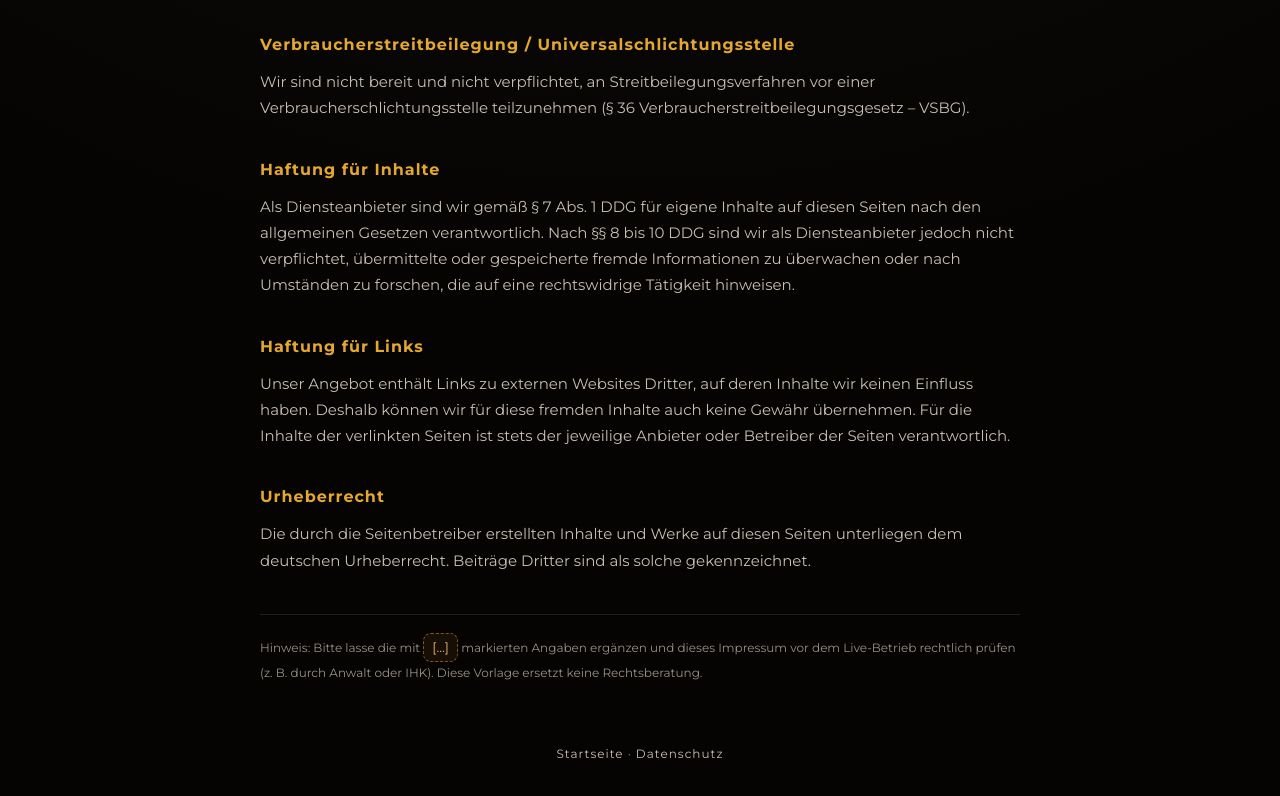
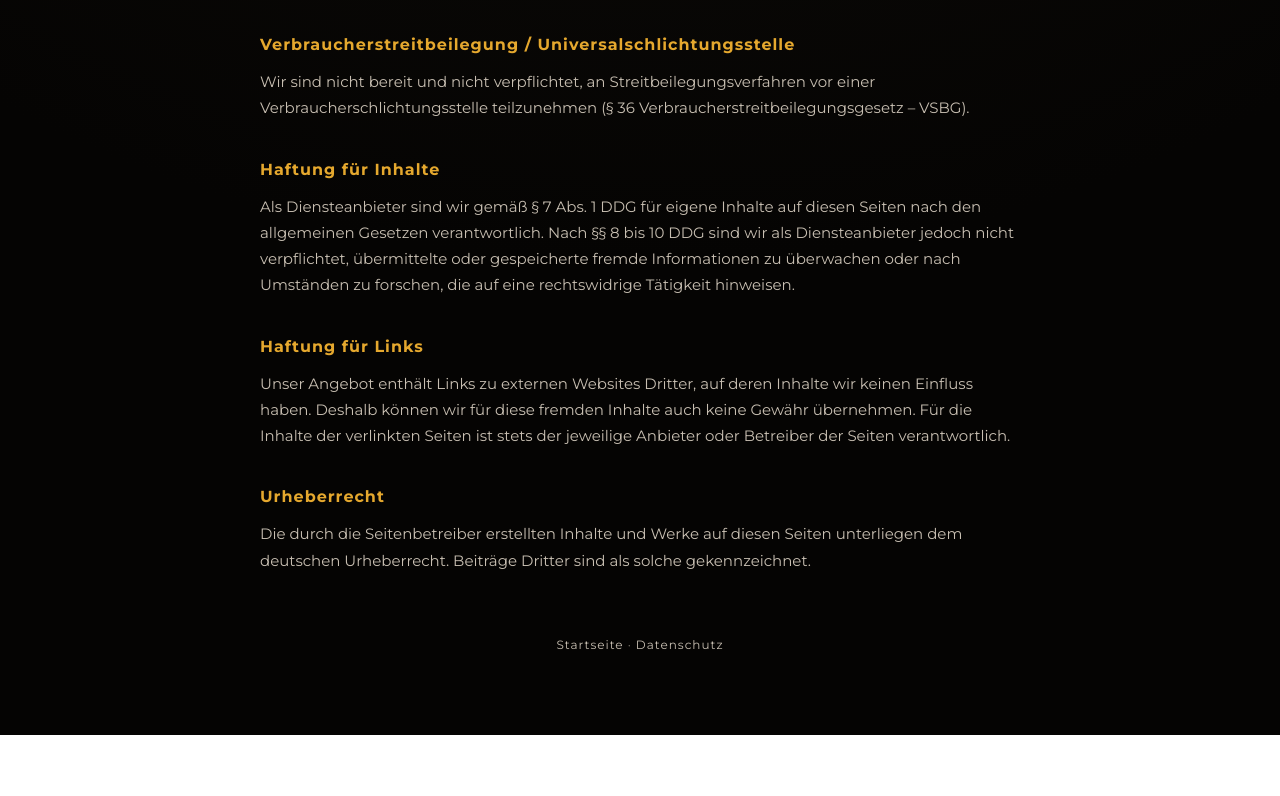
Before and after one commit to rwulf1990-sys/Ronny-Professional, a plain HTML site: page restaurant/impressum.html in a window 1280 px wide. Shown: the part 1086-1882 px from the top of the page. After the commit the page ends 1821 px from the top, so only its background shows below. Drawn offline with Linux system fonts and the light colour scheme.

Commit message:
deploy: 5d429d4607a7a38090415769cd2db0e0c65b0752

```diff
--- a/restaurant/impressum.html
+++ b/restaurant/impressum.html
@@ -29,8 +29,6 @@
     strong { color:#fff; }
     a { color:var(--gold); }
     .box { background:rgba(255,255,255,.03); border:1px solid rgba(229,168,46,.2); border-radius:16px; padding:22px 24px; margin:8px 0 4px; }
-    .todo { color:#f0b86e; background:rgba(240,150,60,.08); border:1px dashed rgba(240,150,60,.5); border-radius:8px; padding:2px 8px; font-size:13px; display:inline-block; }
-    .note { font-size:12px; color:var(--gray); margin-top:40px; border-top:1px solid rgba(255,255,255,.1); padding-top:18px; }
     footer { max-width:760px; margin:60px auto 0; text-align:center; color:var(--gray); font-size:12px; letter-spacing:1px; }
     footer a { color:var(--gray-light); text-decoration:none; }
     footer a:hover { color:var(--gold); }
@@ -93,9 +91,6 @@
     <p>Die durch die Seitenbetreiber erstellten Inhalte und Werke auf diesen Seiten unterliegen dem deutschen
     Urheberrecht. Beiträge Dritter sind als solche gekennzeichnet.</p>
 
-    <p class="note">Hinweis: Bitte lasse die mit <span class="todo">[…]</span> markierten Angaben ergänzen und
-    dieses Impressum vor dem Live-Betrieb rechtlich prüfen (z. B. durch Anwalt oder IHK). Diese Vorlage ersetzt
-    keine Rechtsberatung.</p>
   </div>
 
   <footer>
```
